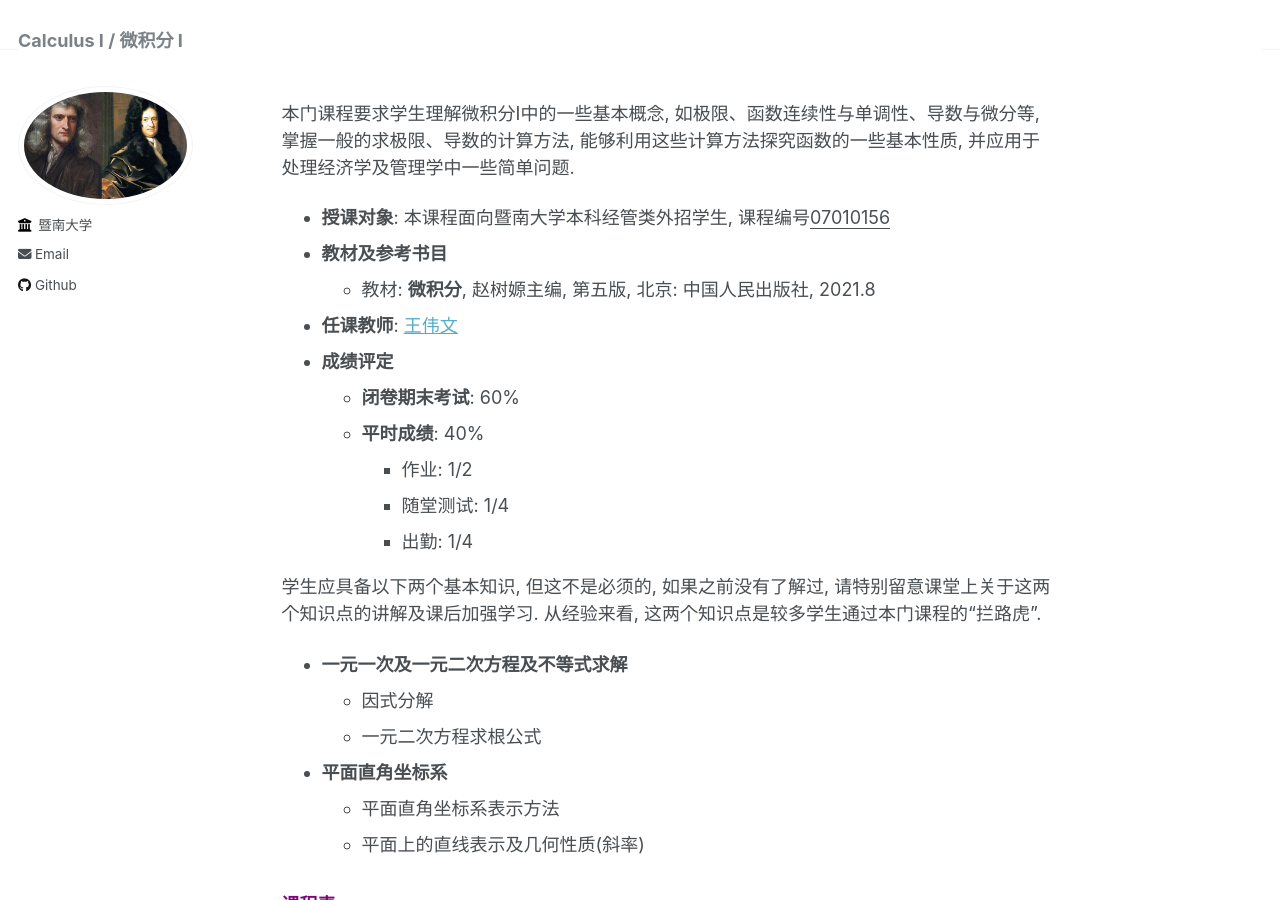
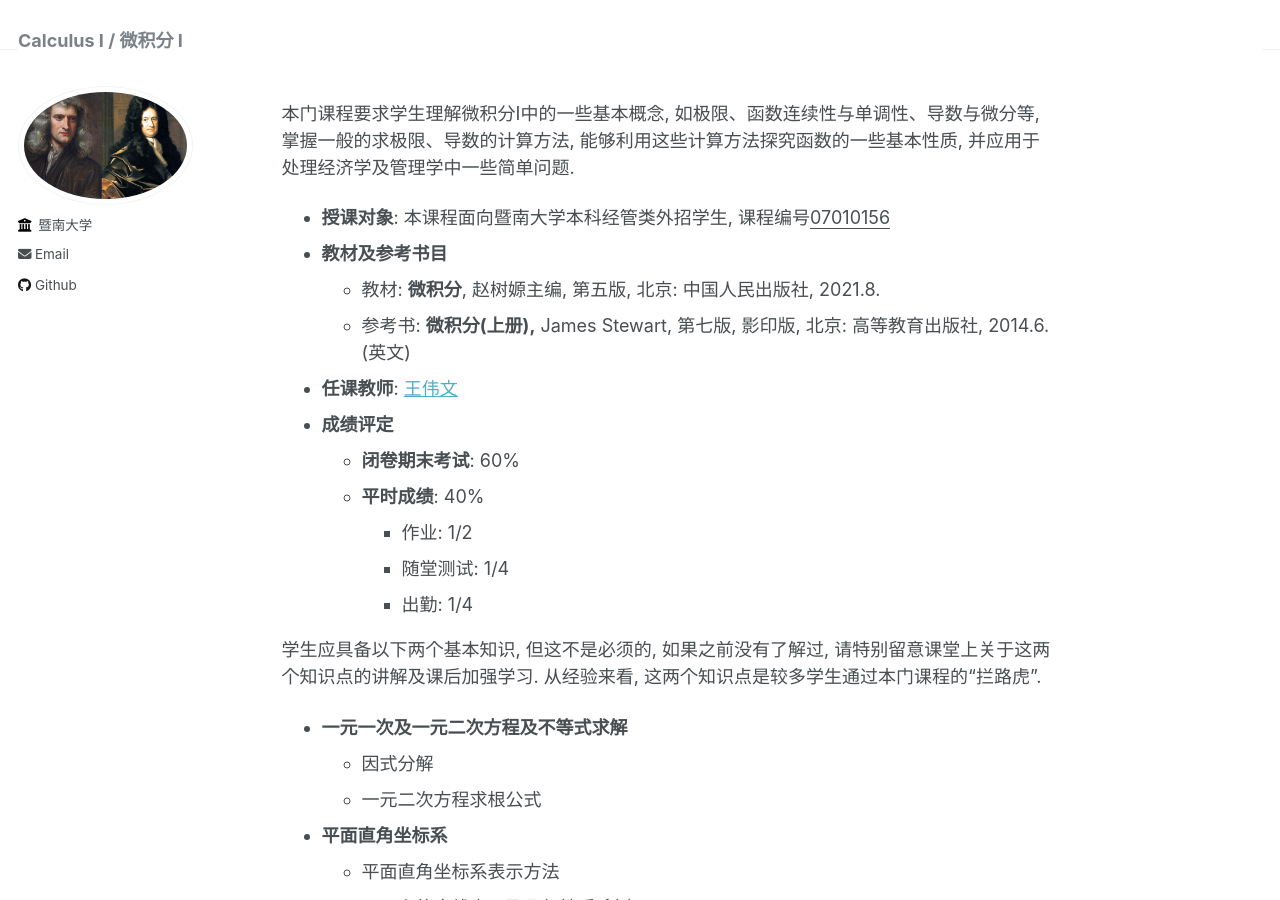
Before and after one commit to wangyuanhao/calculus_course_webpage, a Jekyll site: the page built from _pages/about.md, in a window 1280 px wide and 900 px high. Built offline with Jekyll 4.4.1, drawn with Linux system fonts in a browser that asks for light colours.

Commit message:
Update about.md

```diff
--- a/_pages/about.md
+++ b/_pages/about.md
@@ -10,7 +10,8 @@ redirect_from:
 
 * **授课对象**: 本课程面向暨南大学本科经管类外招学生, 课程编号<u>07010156</u>
 * **教材及参考书目**
-  * 教材: **微积分**, 赵树嫄主编, 第五版, 北京: 中国人民出版社, 2021.8
+  * 教材: **微积分**, 赵树嫄主编, 第五版, 北京: 中国人民出版社, 2021.8.
+  * 参考书: **微积分(上册),**  James Stewart, 第七版, 影印版, 北京: 高等教育出版社, 2014.6. (英文)
 * **任课教师**: [王伟文](https://wangyuanhao.github.io)
 * **成绩评定**
   * **闭卷期末考试**: 60%
```
